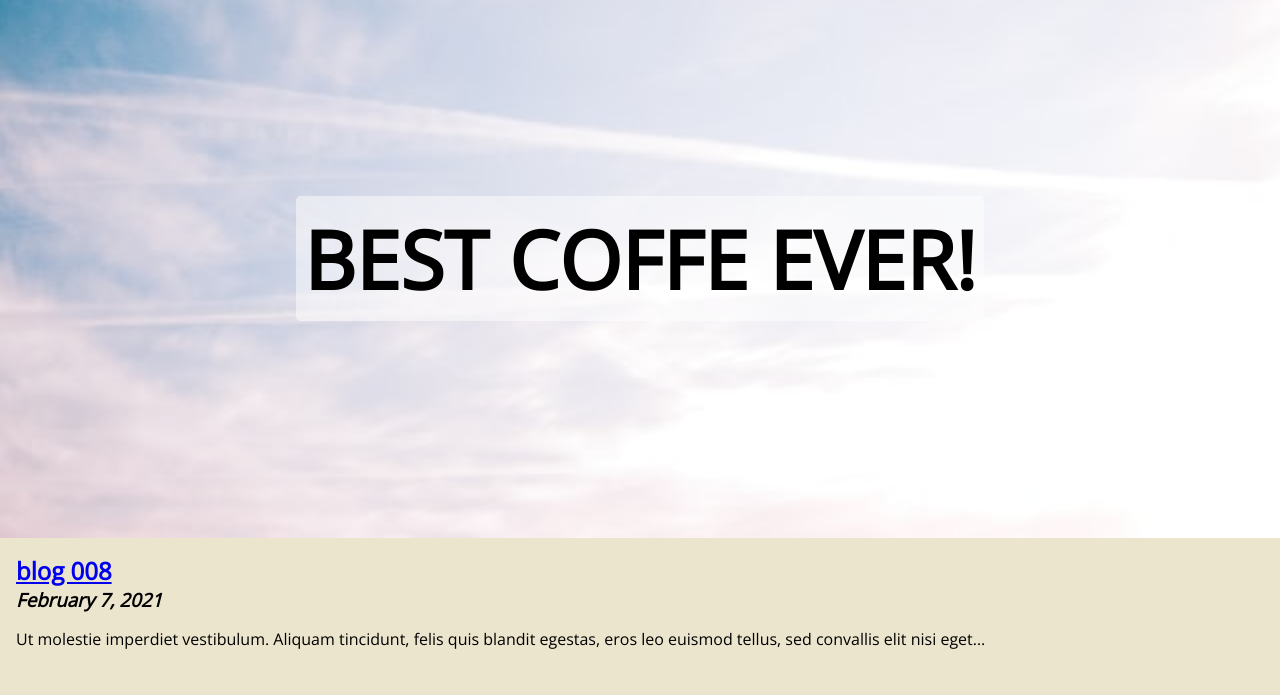
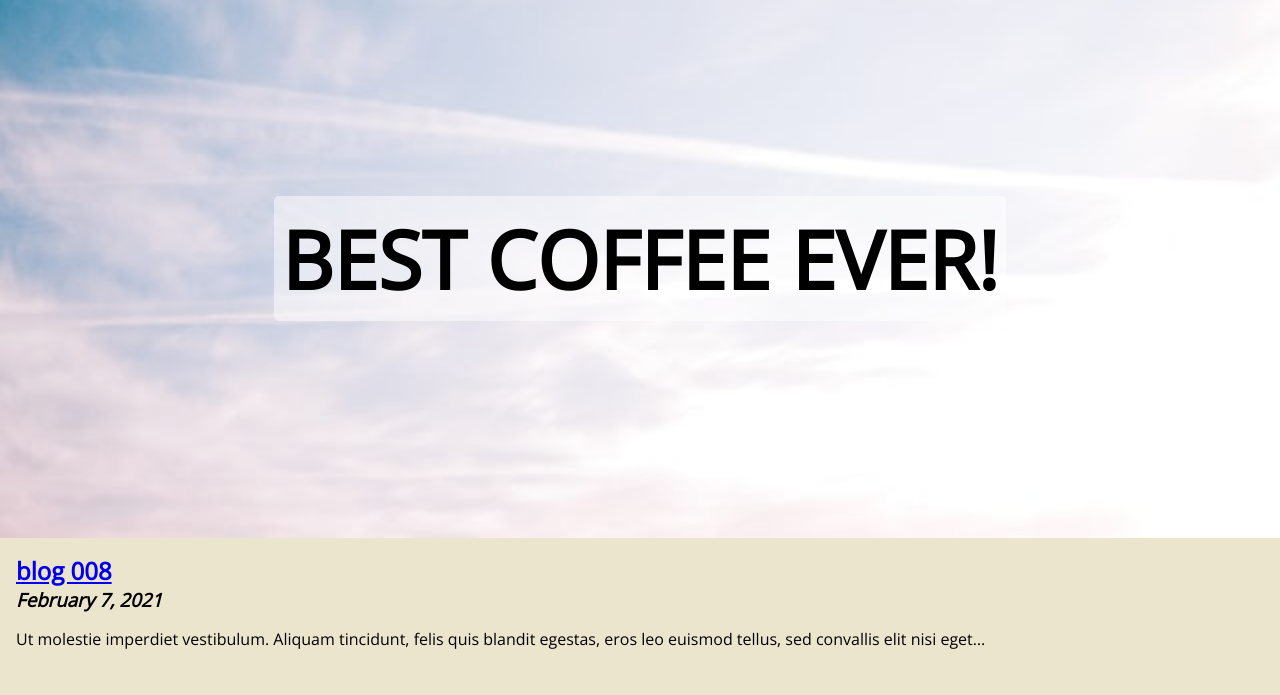
Before and after one commit to leung123/CoffeeShop_001, a Gatsby site: page / in a window 1280 px wide. Shown: the part 101-796 px from the top of the page. Built offline with nearby package versions, Linux system fonts and the light colour scheme; Gatsby itself is replaced by a stand-in of ours.

Commit message:
Update Pages “index-page”

```diff
--- a/src/pageData/index.md
+++ b/src/pageData/index.md
@@ -1,5 +1,5 @@
 ---
 contentKey: indexPage
-tagline: BEST COFFE EVER!
+tagline: BEST COFFEE EVER!
 heroImage: /img/derek-sutton-eo18zjkurwu-unsplash.jpg
 ---
```
